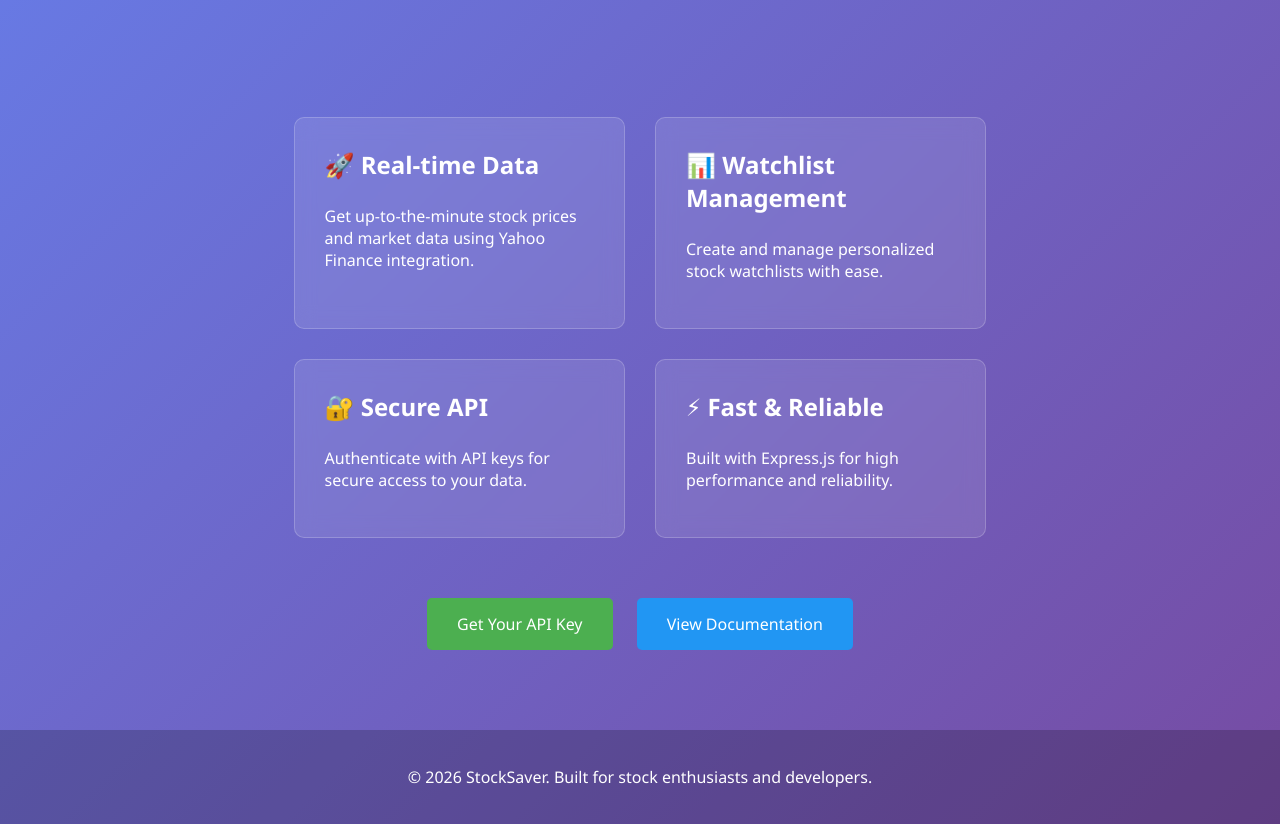
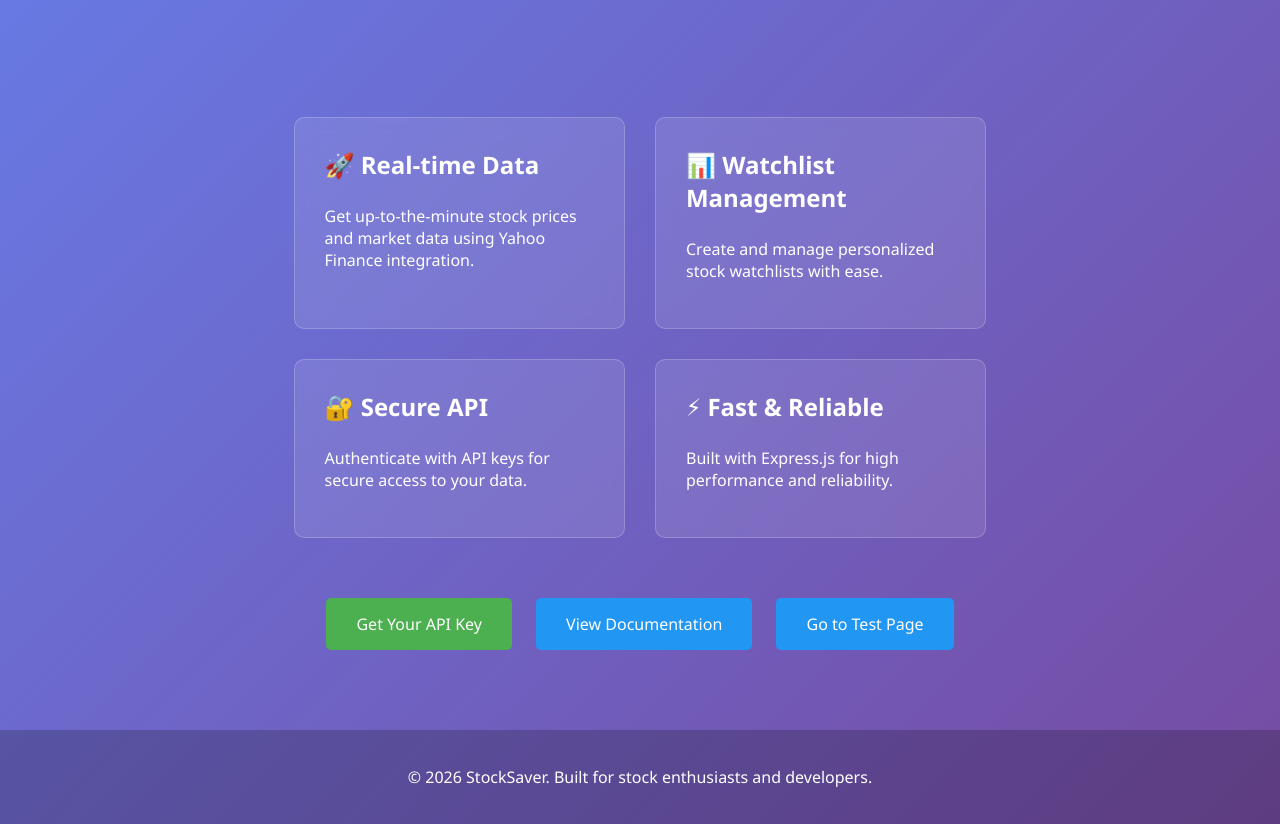
Before and after one commit to champsheard/StockSaver, a website: page public/index.html in a window 1280 px wide. Shown: the part 216-1040 px from the top of the page. Drawn offline with Linux system fonts and the light colour scheme.

Commit message:
added link to test page

```diff
--- a/public/index.html
+++ b/public/index.html
@@ -111,6 +111,7 @@
         <section class="cta">
             <a href="/api-key.html" class="btn">Get Your API Key</a>
             <a href="/docs" class="btn secondary">View Documentation</a>
+            <a href="/testwatchlist.html" class="btn secondary">Go to Test Page</a>
         </section>
     </div>
 
```
